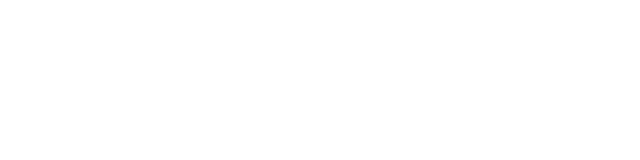
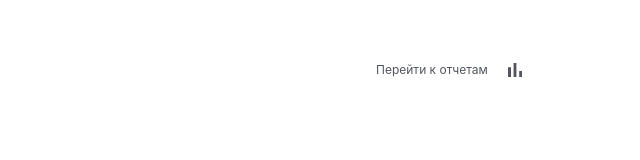
Before and after one commit to Igor-Kreshchenko/kapusta-project-front, a React (Create React App) app: page /transactions in a window 1280 px wide. Shown: the top 160 px of the page, without its empty margins (640-1280 px from the left). Built offline with nearby package versions, Linux system fonts and the light colour scheme.

Commit message:
Реализована кнопка ПЕРЕЙТИ К ОТЧЕТАМ

```diff
--- a/src/components/BalancePanel/BalancePanelHome.js
+++ b/src/components/BalancePanel/BalancePanelHome.js
@@ -1,3 +1,4 @@
+import GoReportsButton from '../GoReportsButton/GoReportsButton';
 import styles from './BalancePanel.module.scss'
 
 export default function BalancePanelHome() {
@@ -5,6 +6,7 @@
     return (
         <div className={styles.BalancePanel_Home}>
 
+            <GoReportsButton/>
 
         </div>
     );
--- /dev/null
+++ b/src/components/GoReportsButton/GoReportsButton.js
@@ -0,0 +1,17 @@
+import { Link } from 'react-router-dom';
+import s from './GoReportsButton.module.scss';
+import { ReactComponent as Icon} from '../../images/icons/bar_chart.svg'
+
+const GoReportsButton = () => {
+
+    return (
+        <div className={s.GoReportsButton}>
+            <Link to='/statistics' className={s.link} >
+                <p>Перейти к отчетам</p>
+                <Icon/>
+            </Link>
+        </div>
+    );
+};
+
+export default GoReportsButton;
--- /dev/null
+++ b/src/components/GoReportsButton/GoReportsButton.module.scss
@@ -0,0 +1,28 @@
+@import "../../styles/variables";
+
+.GoReportsButton{
+    width: 154px;
+    height: 24px;
+    margin: auto;
+
+    &:hover{
+        transform: scale(0.9);
+    }
+
+    p{
+        margin-right: 15px;
+        font-size: 12px;
+        color: $main-text-cl;
+    }
+
+    @media screen and (min-width: 768px) {
+        margin-right: 0;
+    }
+
+}
+
+.link{
+    display: flex;
+    align-items: center;
+    text-decoration: none;
+}
--- /dev/null
+++ b/src/components/GoReportsButton/index.js
@@ -0,0 +1 @@
+export { default } from './GoReportsButton';
```
